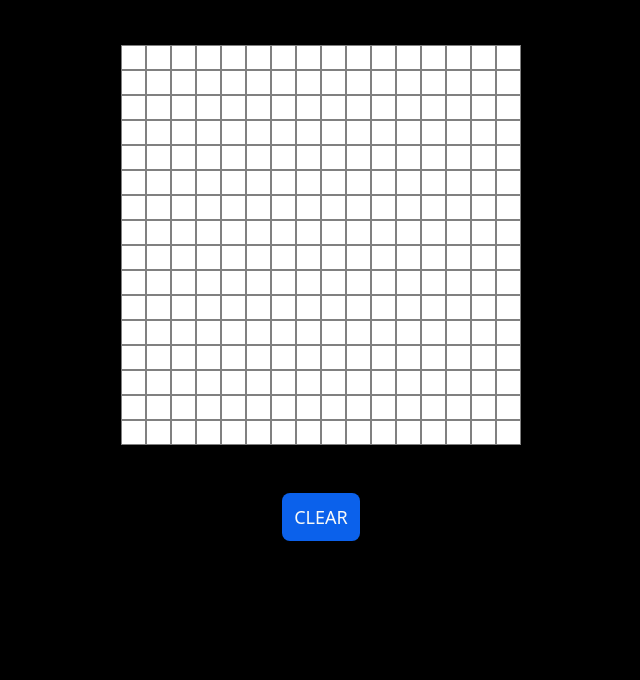
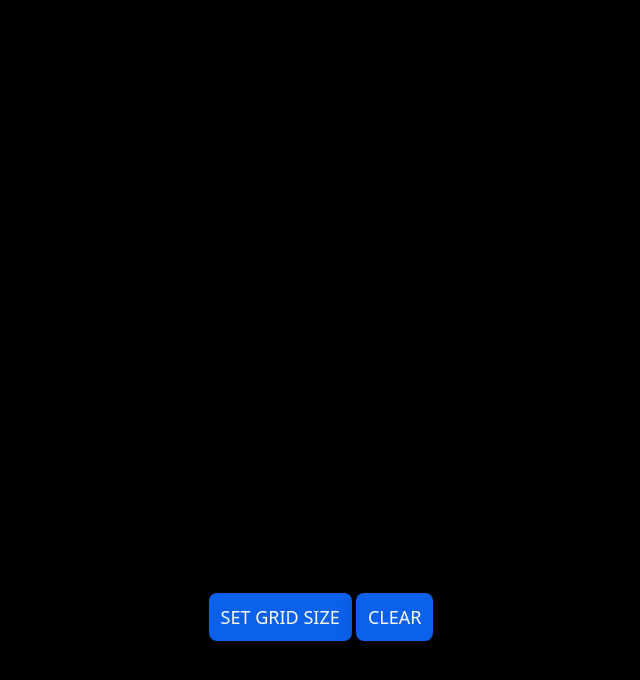
Before and after one commit to Nogiback/Etch-A-Sketch, a plain HTML site: page index.html in a window 1280 px wide. Shown: the part 94-774 px from the top of the page, without its empty margins (319-959 px from the left). Drawn offline with Linux system fonts and the light colour scheme.

Commit message:
Fix cell size to resize based on the grid size, grid now fits into container regardless of grid size, added grid size button for user input

```diff
--- a/index.html
+++ b/index.html
@@ -15,11 +15,12 @@
   <h1>ETCH-A-SKETCH</h1>
 </div>
 
-<div class="container">
+<div class="container"></div>
 
+<div class="buttons">
+  <button class="grid-size-btn">SET GRID SIZE</button>
+  <button class="clear-btn">CLEAR</button>
 </div>
-
-<button class="clear-btn">CLEAR</button>
 
 </body>
 </html>
--- a/javascript.js
+++ b/javascript.js
@@ -1,24 +1,29 @@
+let numCells;
 const container = document.querySelector('.container');
 const resetButton = document.querySelector('.clear-btn');
+//const setGridButton = document.querySelector('.grid-size-btn');
 
+//setGridButton.addEventListener("click", getGridSize);
 resetButton.addEventListener("click", resetGrid);
 
-let numCells = 16;
+// function getGridSize() {
+//   let gridSize = parseInt(prompt("Enter a grid size from 1 to 100"));
 
-container.style.cssText = `width: ${numCells*25}px`;
+
+
+// }
 
 function createGrid(numCells) {
-  const div = document.createElement('div');
 
   for (let a = 0; a < numCells; a++) {
     for (let b = 0; b < numCells; b++) {
-      let cells = document.createElement('div');
+      const cells = document.createElement('div');
       cells.classList.add('cells');
-      cells.style.cssText = "background-color: white; border: 1px solid grey; height: 25px; width: 25px";
       cells.addEventListener("mouseover", changeCellColor);
+      cells.style.cssText = `width: ${(1/numCells)*100}%; height: ${(1/numCells)*100}%`;
       container.appendChild(cells);
     }
-  }
+ }
 }
 
 function changeCellColor(event) {
@@ -33,5 +38,4 @@ function resetGrid() {
 }
 
 
-
 createGrid(numCells);
--- a/style.css
+++ b/style.css
@@ -24,9 +24,17 @@ h1 {
   margin: 48px 0px;
   display: flex;
   flex-wrap: wrap;
+  width: 500px;
+  height: 500px;
 }
 
-.clear-btn {
+.container > .cells {
+  flex: 1 0 auto;
+  background-color: white;
+  border: 1px solid grey;
+}
+
+button {
   background-color: #0b61eb;
   color:#F9FAF8;
   font-size: 18px;
@@ -41,6 +49,10 @@ h1 {
   background-color: red;
 }
 
-.clear-btn:active {
+.grid-size-btn:hover {
+  background-color:forestgreen;
+}
+
+button:active {
   transform: translateY(2px);
 }
```
